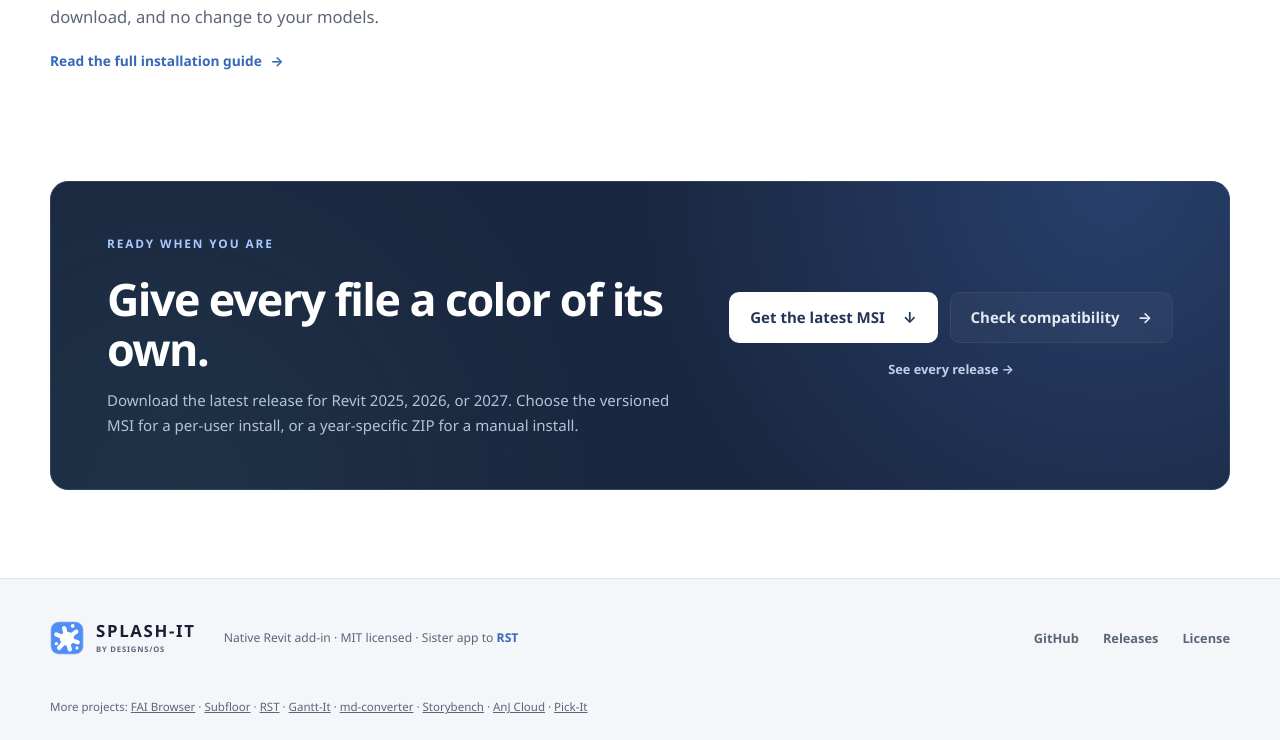
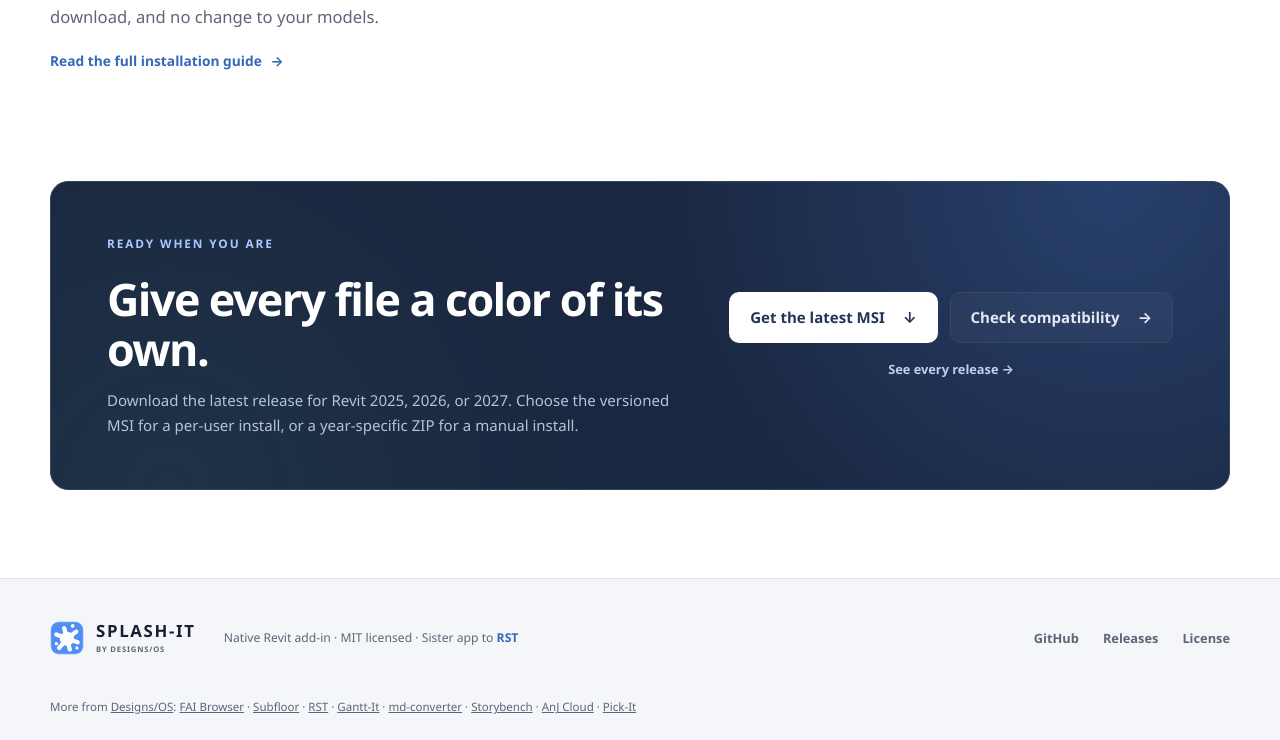
Before and after one commit to jedbjorn/splash-it, a plain HTML site: page docs/index.html in a window 1280 px wide. Shown: the part 5193-5933 px from the top of the page. Drawn offline with Linux system fonts and the light colour scheme.

Commit message:
docs: link the Designs/OS home page from the site footer and README
Co-Authored-By: Claude Fable 5.2 <noreply@anthropic.com>

```diff
--- a/docs/index.html
+++ b/docs/index.html
@@ -255,7 +255,7 @@
       </div>
     </div>
     <div class="container footer-more">
-      <p>More projects: <a href="https://jedbjorn.github.io/fai-browser/">FAI Browser</a> · <a href="https://subfloor.designs-os.com">Subfloor</a> · <a href="https://jedbjorn.github.io/rst-c/">RST</a> · <a href="https://jedbjorn.github.io/gantt-it/">Gantt-It</a> · <a href="https://md-converter.designs-os.com">md-converter</a> · <a href="https://github.com/jedbjorn/storybench">Storybench</a> · <a href="https://jedbjorn.github.io/anj-cloud/">AnJ Cloud</a> · <a href="https://jedbjorn.github.io/pick-it/">Pick-It</a></p>
+      <p>More from <a href="https://designs-os.com/">Designs/OS</a>: <a href="https://jedbjorn.github.io/fai-browser/">FAI Browser</a> · <a href="https://subfloor.designs-os.com">Subfloor</a> · <a href="https://jedbjorn.github.io/rst-c/">RST</a> · <a href="https://jedbjorn.github.io/gantt-it/">Gantt-It</a> · <a href="https://md-converter.designs-os.com">md-converter</a> · <a href="https://github.com/jedbjorn/storybench">Storybench</a> · <a href="https://jedbjorn.github.io/anj-cloud/">AnJ Cloud</a> · <a href="https://jedbjorn.github.io/pick-it/">Pick-It</a></p>
     </div>
   </footer>
 </body>
```
Also changed, not shown: 1 other file.
